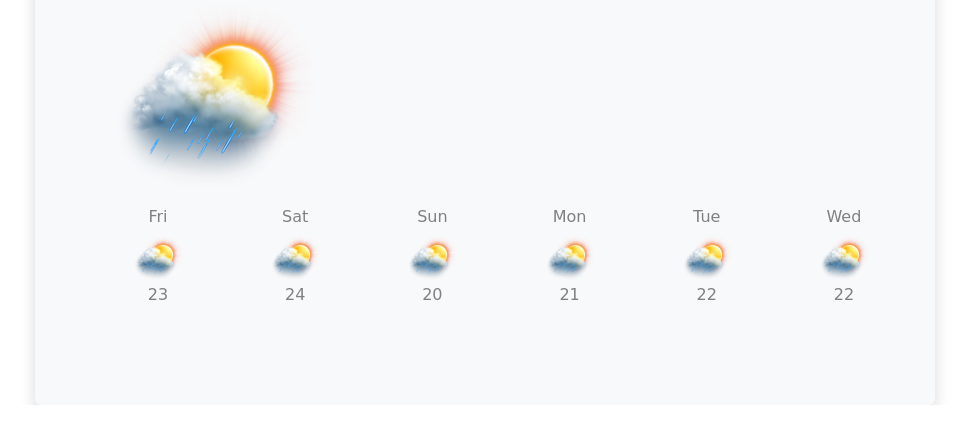
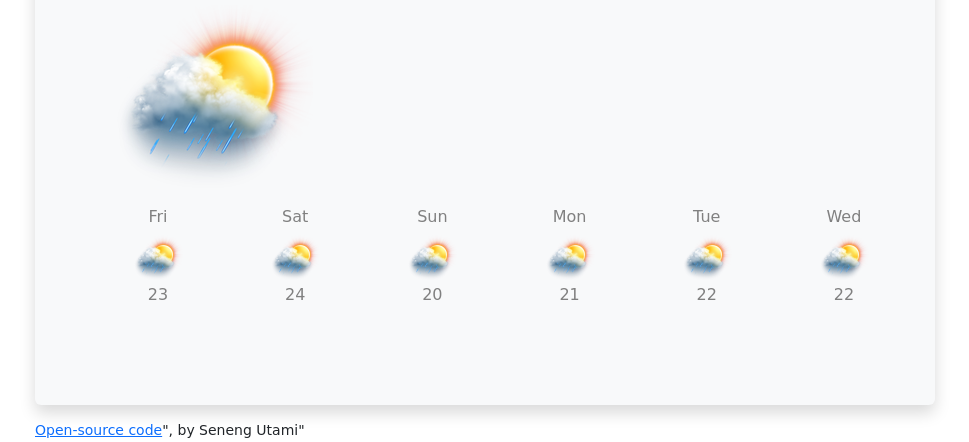
Before and after one commit to senengutami/SheCode-Course, a plain HTML site: page shecode-plus/week-4-and-5/homework/index.html in a window 1280 px wide. Shown: the part 528-970 px from the top of the page, without its empty margins (155-1124 px from the left). Before the commit the page ends 933 px from the top, so only its background shows below. Drawn offline with nearby package versions, Linux system fonts and the light colour scheme; a web font is replaced by a local one.

Commit message:
adding the open source code

```diff
--- a/shecode-plus/week-4-and-5/homework/html_css_to_js.html
+++ b/shecode-plus/week-4-and-5/homework/index.html
@@ -144,6 +144,11 @@
           </section>
         </div>
       </div>
+      <section class="source">
+        <small>
+          <a href="#" target="_blank">Open-source code</a>", by Seneng Utami"
+        </small>
+      </section>
     </div>
     <script type="text/javascript" src="./src/index.js"></script>
   </body>
--- a/shecode-plus/week-4-and-5/homework/src/style.css
+++ b/shecode-plus/week-4-and-5/homework/src/style.css
@@ -134,3 +134,7 @@ p {
   position: relative;
   top: -55px;
 }
+
+.source {
+  margin-top: -35px;
+}
```
Also changed, not shown: shecode-plus/exercises/index.html (renamed from shecode-plus/exercises/css_to_js_2.html, +3 -0 lines), 5 other files.
